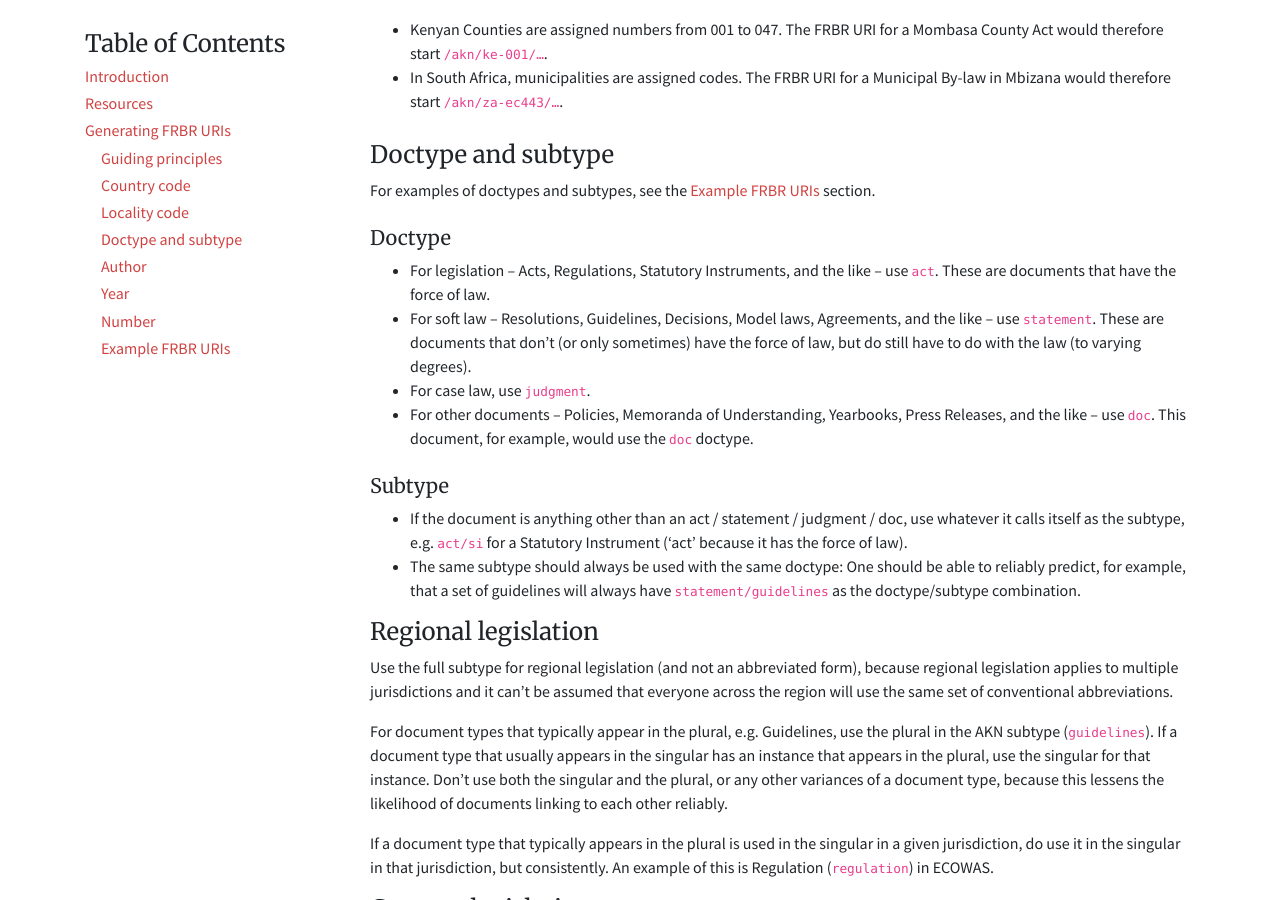
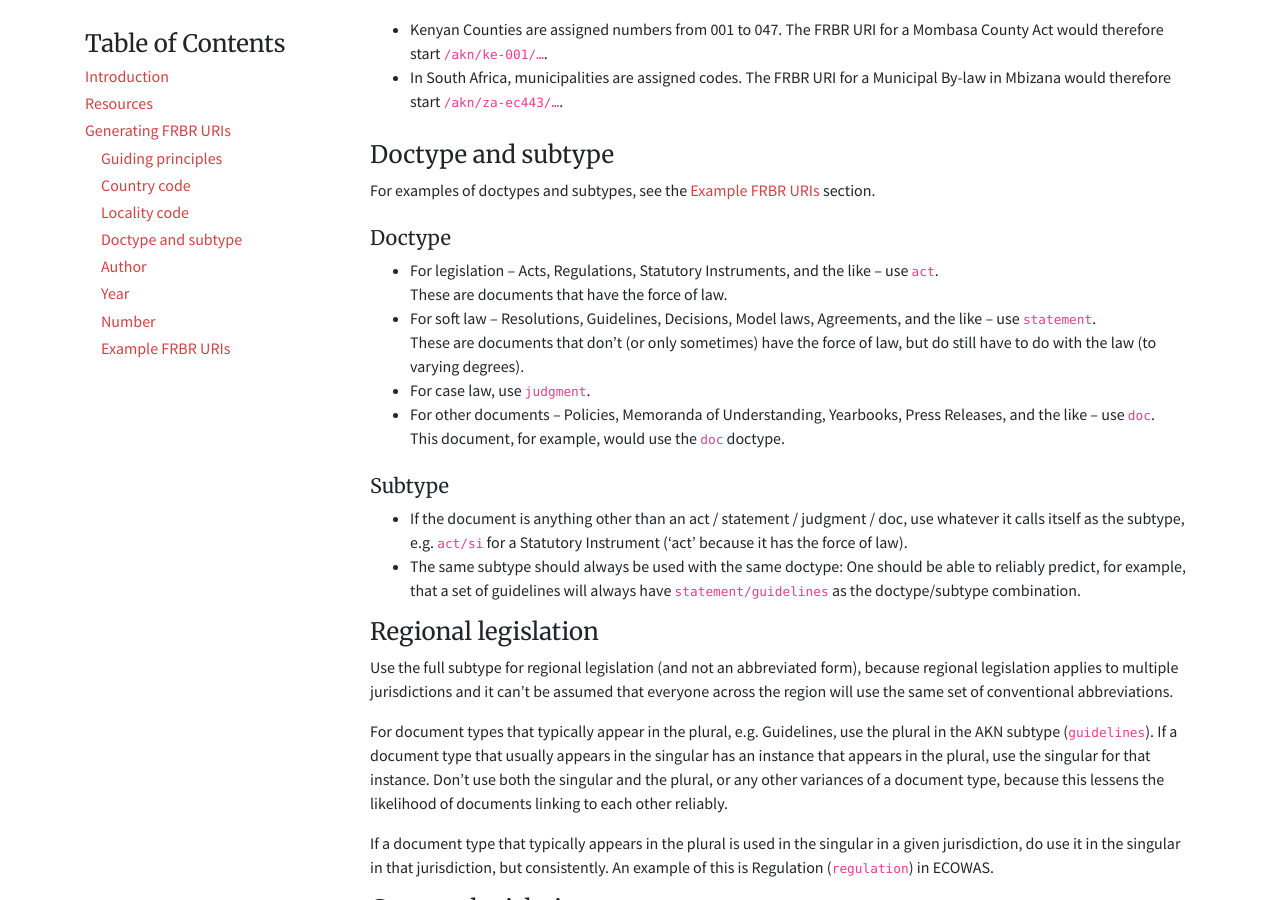
Before and after one commit to laws-africa/laws-africa.github.io, a Jekyll site: the page built from _publications/akn4africa-recommendation.markdown, in a window 1280 px wide and 900 px high, scrolled down 2807 px. Built offline with Jekyll 4.4.1, drawn with Linux system fonts in a browser that asks for light colours; nearby versions of some CDN libraries.

Commit message:
reintroduce breaks, but better, in doctype section

```diff
--- a/_publications/akn4africa-recommendation.markdown
+++ b/_publications/akn4africa-recommendation.markdown
@@ -98,12 +98,12 @@
 
 ### Doctype
 
-* For legislation – Acts, Regulations, Statutory Instruments, and the like – use `act`.
+* For legislation – Acts, Regulations, Statutory Instruments, and the like – use `act`. <br>
     These are documents that have the force of law.
-* For soft law – Resolutions, Guidelines, Decisions, Model laws, Agreements, and the like – use `statement`.
+* For soft law – Resolutions, Guidelines, Decisions, Model laws, Agreements, and the like – use `statement`. <br>
   These are documents that don’t (or only sometimes) have the force of law, but do still have to do with the law (to varying degrees).
 * For case law, use `judgment`.
-* For other documents – Policies, Memoranda of Understanding, Yearbooks, Press Releases, and the like – use `doc`.
+* For other documents – Policies, Memoranda of Understanding, Yearbooks, Press Releases, and the like – use `doc`. <br>
   This document, for example, would use the `doc` doctype.
 
 ### Subtype
```
